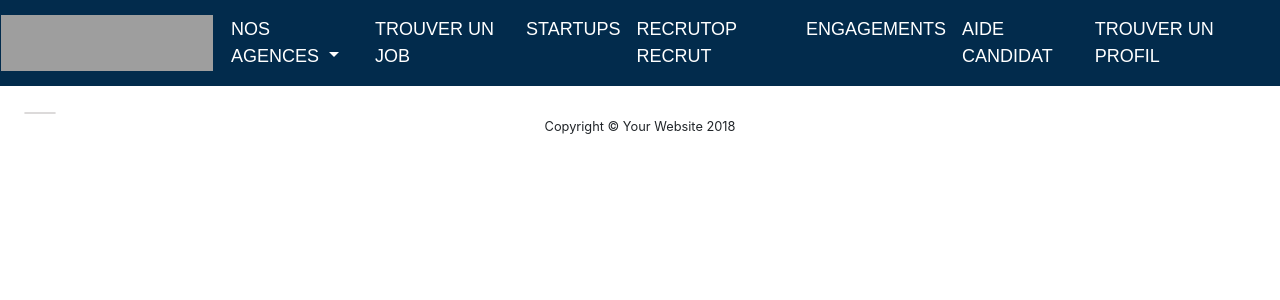
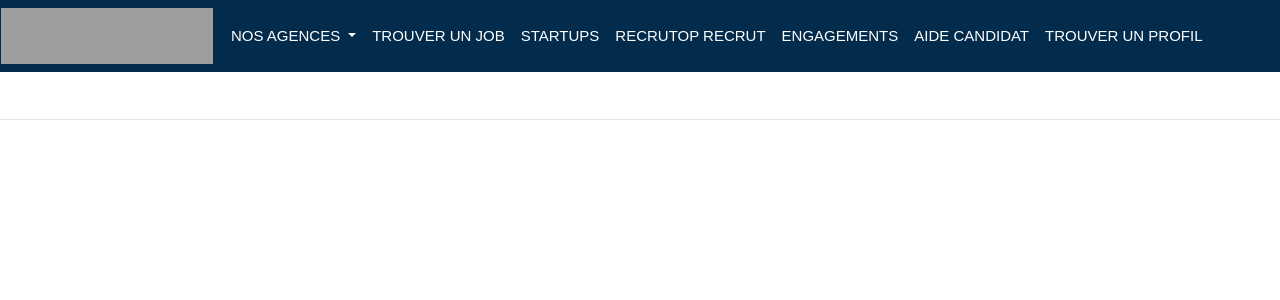
Before and after one commit to PhilippeSiguret/annonces, a PHP site: page / in a window 1280 px wide. Shown: the top 300 px of the page. Run offline with PHP 8.4, Linux system fonts and the light colour scheme; some libraries are stand-ins or nearby versions; grey boxes are pictures that could not be loaded.

Commit message:
recettage 1
modif front mineur
modif font
add script google analitics
add script full story
add script intercom

```diff
--- a/CSS/style.css
+++ b/CSS/style.css
@@ -10,11 +10,13 @@
 a {
 	color: #022B4C;
 	font-family: sans-serif;
-	font-size: large;
+	font-size: 20px;
 }
 .ais-search-box > input {
 	width: 100%;
 	padding-left: 2em;
+	height: 40px;
+	color: #ffffff
 
 }
 .navbar-toggler-icon {
@@ -24,3 +26,16 @@ a {
 #left-column {
 	font-size: 80%;
 }
+p {
+	font-family: mavenpro;
+
+}
+
+.nav-link {
+	font-size: 15px;
+	text-align: center;
+}
+#search-input {
+	border-radius: 0% !important;
+	color: white !important;
+}
--- a/index.html
+++ b/index.html
@@ -100,7 +100,7 @@
         <div style="padding-top:2%; padding-left : 3%;">
 
             <header>
-                    <div id="search-input" class=" col-sm-8 col-sm-offset-8" style="border: thin solid #DCDADA;border-radius: 20px; width: 100%; "></div>
+                    <div id="search-input" class=" col-sm-8 col-sm-offset-8" style="border: thin solid #FFFFFF;border-radius: 20px; width: 100%; "></div>
                 </header>
                 <main class="row" style="padding-top : 3%" "width: 1920px">
                     <div id="left-column" class="d-none d-sm-block col-lg-2 col-md-block">
@@ -124,7 +124,8 @@
         <div class="hit">
             <div class="hit-content">
                 <h2 class="hit-name event"><a href="{{url}}" target="_blank">{{nomduspote}} - {{lieu}} </a></h2>
-                <p class="hit-description noevent" style="font-family:maven pro;">{{descriptioncourte}}... <a href="{{url}}" class="event" target="_blank">En savoir plus</a></p>
+                <p class="hit-description noevent" style="font-family:helvetica;">{{descriptioncourte}}... <a href="{{url}}" class="event" target="_blank">En savoir plus</a></p>
+                <hr>
             </div>
         </div>
     </script>
@@ -137,17 +138,11 @@
             </div>
         </div>
     </script>
+    <hr>
     </main>
 
     </header>
 
-
-    <!-- Footer -->
-    <footer class="bg-black small text-center text-white-50">
-      <div class="container">
-        Copyright &copy; Your Website 2018
-      </div>
-    </footer>
 
 
     <script src="https://cdn.jsdelivr.net/instantsearch.js/1.5.1/instantsearch.min.js"></script>
@@ -155,6 +150,39 @@
     <script src="https://code.jquery.com/jquery-3.2.1.slim.min.js" integrity="sha384-KJ3o2DKtIkvYIK3UENzmM7KCkRr/rE9/Qpg6aAZGJwFDMVNA/GpGFF93hXpG5KkN" crossorigin="anonymous"></script>
     <script src="https://cdnjs.cloudflare.com/ajax/libs/popper.js/1.12.9/umd/popper.min.js" integrity="sha384-ApNbgh9B+Y1QKtv3Rn7W3mgPxhU9K/ScQsAP7hUibX39j7fakFPskvXusvfa0b4Q" crossorigin="anonymous"></script>
     <script src="https://maxcdn.bootstrapcdn.com/bootstrap/4.0.0/js/bootstrap.min.js" integrity="sha384-JZR6Spejh4U02d8jOt6vLEHfe/JQGiRRSQQxSfFWpi1MquVdAyjUar5+76PVCmYl" crossorigin="anonymous"></script>
+    <script>
+  window.intercomSettings = {
+    app_id: "wnf4fpmu"
+  };
+</script>
+<script>(function(){var w=window;var ic=w.Intercom;if(typeof ic==="function"){ic('reattach_activator');ic('update',intercomSettings);}else{var d=document;var i=function(){i.c(arguments)};i.q=[];i.c=function(args){i.q.push(args)};w.Intercom=i;function l(){var s=d.createElement('script');s.type='text/javascript';s.async=true;s.src='https://widget.intercom.io/widget/wnf4fpmu';var x=d.getElementsByTagName('script')[0];x.parentNode.insertBefore(s,x);}if(w.attachEvent){w.attachEvent('onload',l);}else{w.addEventListener('load',l,false);}}})()</script>
+<script>
+window['_fs_debug'] = false;
+window['_fs_host'] = 'fullstory.com';
+window['_fs_org'] = '6Y4XG';
+window['_fs_namespace'] = 'FS';
+(function(m,n,e,t,l,o,g,y){
+    if (e in m) {if(m.console && m.console.log) { m.console.log('FullStory namespace conflict. Please set window["_fs_namespace"].');} return;}
+    g=m[e]=function(a,b,s){g.q?g.q.push([a,b,s]):g._api(a,b,s);};g.q=[];
+    o=n.createElement(t);o.async=1;o.src='https://'+_fs_host+'/s/fs.js';
+    y=n.getElementsByTagName(t)[0];y.parentNode.insertBefore(o,y);
+    g.identify=function(i,v,s){g(l,{uid:i},s);if(v)g(l,v,s)};g.setUserVars=function(v,s){g(l,v,s)};g.event=function(i,v,s){g('event',{n:i,p:v},s)};
+    g.shutdown=function(){g("rec",!1)};g.restart=function(){g("rec",!0)};
+    g.consent=function(a){g("consent",!arguments.length||a)};
+    g.identifyAccount=function(i,v){o='account';v=v||{};v.acctId=i;g(o,v)};
+    g.clearUserCookie=function(){};
+})(window,document,window['_fs_namespace'],'script','user');
+</script>
+<!-- Global site tag (gtag.js) - Google Analytics -->
+<script async src="https://www.googletagmanager.com/gtag/js?id=UA-50024134-20"></script>
+<script>
+  window.dataLayer = window.dataLayer || [];
+  function gtag(){dataLayer.push(arguments);}
+  gtag('js', new Date());
+
+  gtag('config', 'UA-50024134-20');
+</script>
+
 
   </body>
 
```
